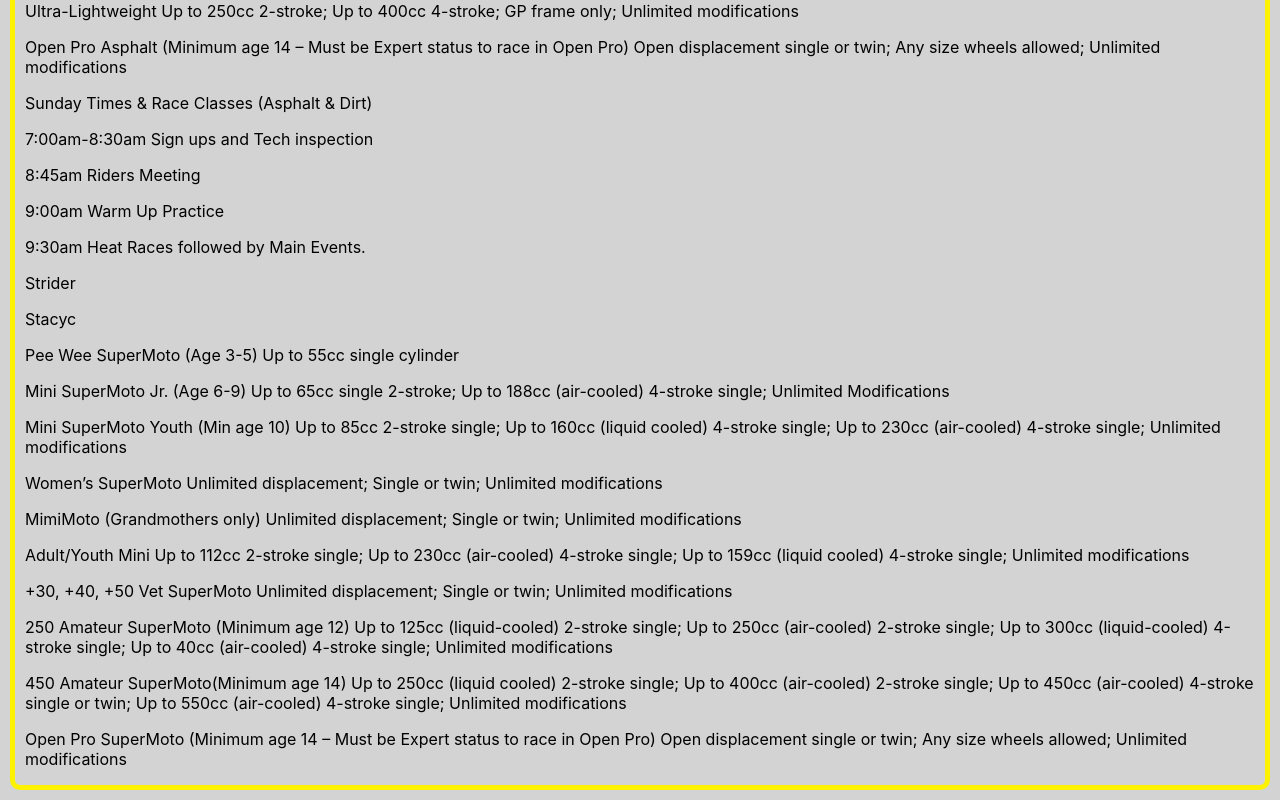
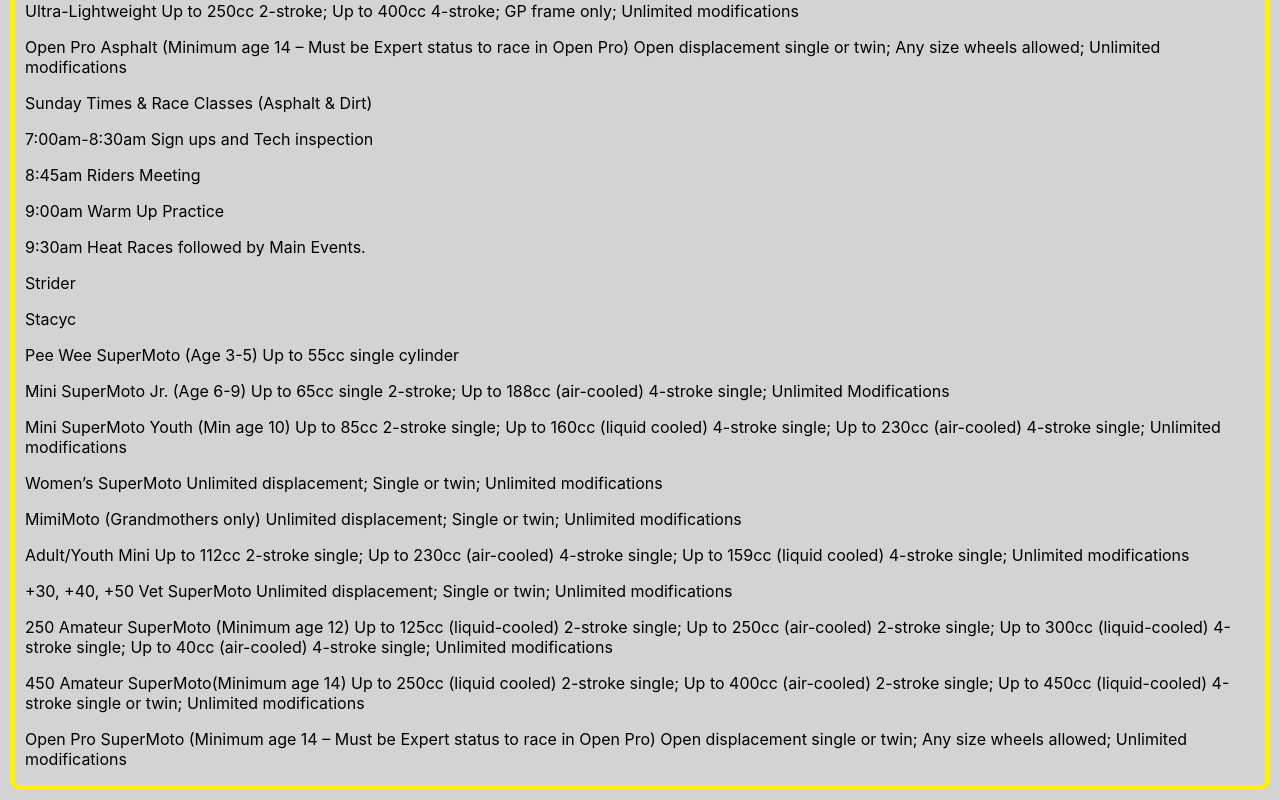
Before and after one commit to Benji-Montgomery/motoschedules, a React (Create React App) app: page /Shasta in a window 1280 px wide. Shown: the part 891-1691 px from the top of the page. Built offline with nearby package versions, Linux system fonts and the light colour scheme; no server answers.

Commit message:
fixed shasta 450 typo

```diff
--- a/src/pages/schedules/shasta.js
+++ b/src/pages/schedules/shasta.js
@@ -41,7 +41,7 @@
         <p>Adult/Youth Mini Up to 112cc 2-stroke single; Up to 230cc (air-cooled) 4-stroke single; Up to 159cc (liquid cooled) 4-stroke single; Unlimited modifications</p>
         <p>+30, +40, +50 Vet SuperMoto Unlimited displacement; Single or twin; Unlimited modifications</p>
         <p>250 Amateur SuperMoto (Minimum age 12) Up to 125cc (liquid-cooled) 2-stroke single; Up to 250cc (air-cooled) 2-stroke single; Up to 300cc (liquid-cooled) 4-stroke single; Up to 40cc (air-cooled) 4-stroke single; Unlimited modifications</p>
-        <p>450 Amateur SuperMoto(Minimum age 14) Up to 250cc (liquid cooled) 2-stroke single; Up to 400cc (air-cooled) 2-stroke single; Up to 450cc (air-cooled) 4-stroke single or twin; Up to 550cc (air-cooled) 4-stroke single; Unlimited modifications</p>
+        <p>450 Amateur SuperMoto(Minimum age 14) Up to 250cc (liquid cooled) 2-stroke single; Up to 400cc (air-cooled) 2-stroke single; Up to 450cc (liquid-cooled) 4-stroke single or twin; Unlimited modifications</p>
         <p>Open Pro SuperMoto (Minimum age 14 – Must be Expert status to race in Open Pro) Open displacement single or twin; Any size wheels allowed; Unlimited modifications</p>
     </div>
 
```
